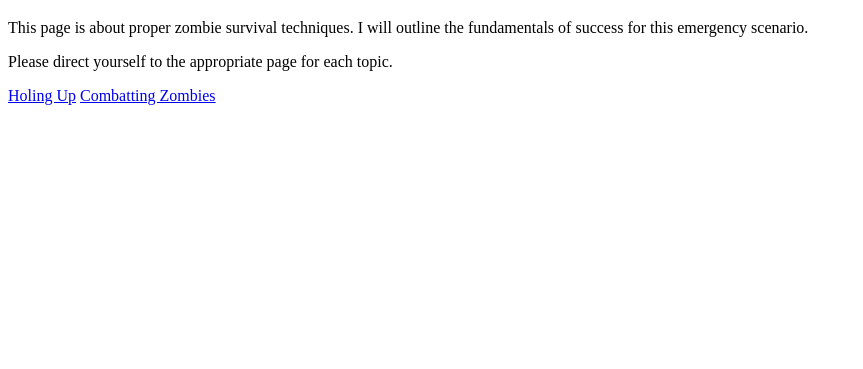
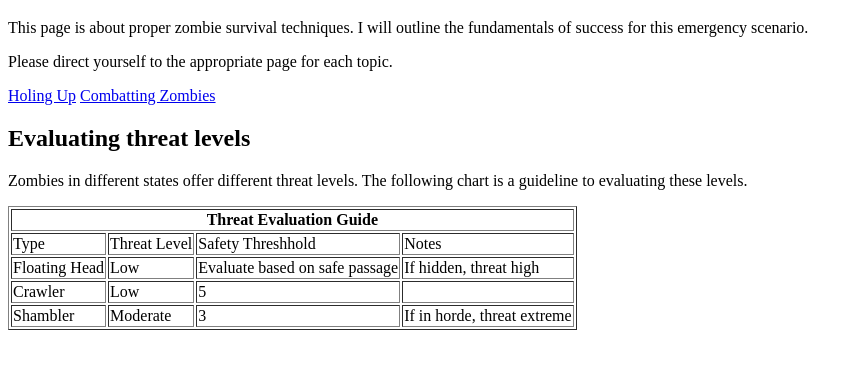
Before and after one commit to Joel-B-Williams/Joel-B-Williams.github.io, a plain HTML site: page index.html in a window 1280 px wide. Shown: the part 61-430 px from the top of the page, without its empty margins (0-863 px from the left). Drawn offline with Linux system fonts and the light colour scheme.

Commit message:
Add threat table
Add threat level table to home page based on zombie type and amount

```diff
--- a/index.html
+++ b/index.html
@@ -12,5 +12,39 @@
 		<a href="hideout.html">Holing Up</a>
 		<a href="combat.html">Combatting Zombies</a>
 	</nav>
+
+	<section id="threat">
+		<h2>Evaluating threat levels</h2>
+			<p>Zombies in different states offer different threat levels. The following chart is a guideline to evaluating these levels.</p>
+		<table border=1>
+			<tr>
+				<th colspan="4">Threat Evaluation Guide</th>
+			</tr>
+			<tr>
+				<td>Type</td>
+				<td>Threat Level</td>
+				<td>Safety Threshhold</td>
+				<td>Notes</td>
+			</tr>
+			<tr>
+				<td>Floating Head</td>
+				<td>Low</td>
+				<td>Evaluate based on safe passage</td>
+				<td>If hidden, threat high</td>
+			</tr>
+			<tr>
+				<td>Crawler</td>
+				<td>Low</td>
+				<td>5</td>
+				<td>&nbsp;</td>
+			</tr>
+			<tr>
+				<td>Shambler</td>
+				<td>Moderate</td>
+				<td>3</td>
+				<td>If in horde, threat extreme</td>
+			</tr>
+		</table>
+	</section>
 </body>
 </html>
```
